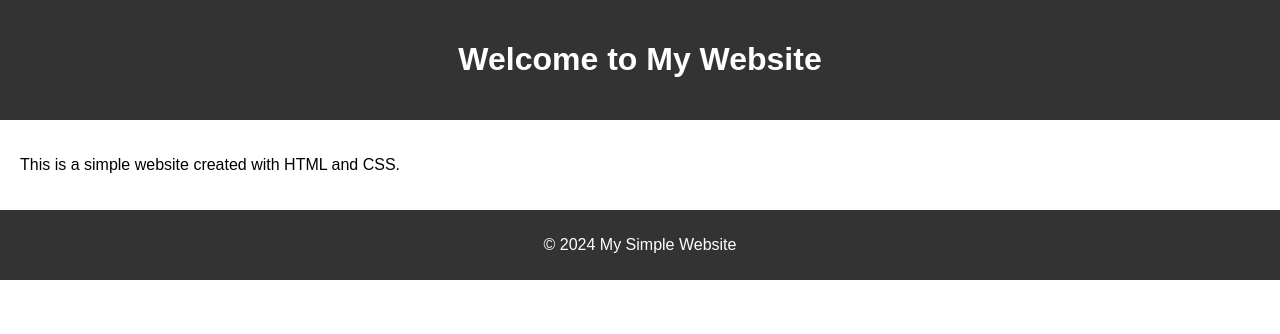
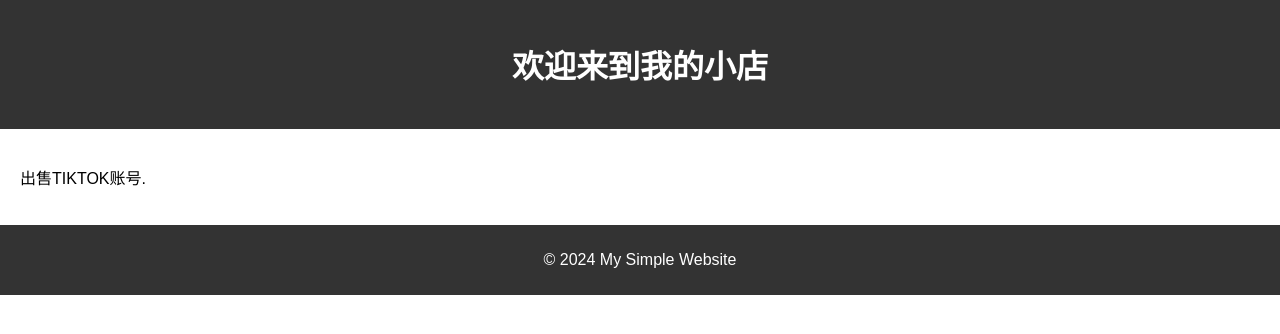
Before and after one commit to HUASHAOY/my-website, a plain HTML site: page index.html in a window 1280 px wide. Drawn offline with Linux system fonts and the light colour scheme.

Commit message:
Update index.html

```diff
--- a/index.html
+++ b/index.html
@@ -8,11 +8,11 @@
 </head>
 <body>
     <header>
-        <h1>Welcome to My Website</h1>
+        <h1>欢迎来到我的小店</h1>
     </header>
 
     <main>
-        <p>This is a simple website created with HTML and CSS.</p>
+        <p>出售TIKTOK账号.</p>
     </main>
 
     <footer>
```
